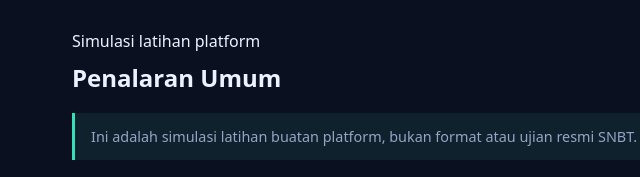
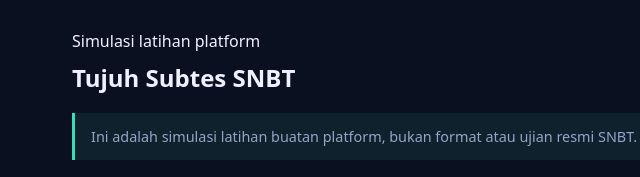
Before and after one commit to Shinsude/SuksesSNBT, a plain HTML site: page tryout.html in a window 1280 px wide. Both pictures are taken after a click on the button "Mulai Tryout". Shown: the part 255-432 px from the top of the page, 8-648 px from the left. Drawn offline with nearby package versions, Linux system fonts and the light colour scheme.

Commit message:
Clarify comprehensive tryout covers all seven subtests

```diff
--- a/tryout.html
+++ b/tryout.html
@@ -42,7 +42,7 @@
       </section>
 
       <section id="tryout-shell" hidden aria-labelledby="tryout-title">
-        <div class="tryout-toolbar"><div><p class="eyebrow">Simulasi latihan platform</p><h2 id="tryout-title">Penalaran Umum</h2></div><div class="timer" aria-live="polite"><span aria-hidden="true">Waktu</span><strong id="timer-value">105:00</strong></div></div>
+        <div class="tryout-toolbar"><div><p class="eyebrow">Simulasi latihan platform</p><h2 id="tryout-title">Tujuh Subtes SNBT</h2></div><div class="timer" aria-live="polite"><span aria-hidden="true">Waktu</span><strong id="timer-value">105:00</strong></div></div>
         <p class="tryout-notice">Ini adalah simulasi latihan buatan platform, bukan format atau ujian resmi SNBT.</p>
         <div class="tryout-layout">
           <aside class="question-nav" aria-labelledby="question-nav-title"><h3 id="question-nav-title">Navigasi soal</h3><div id="question-nav-list" class="question-nav__list"></div><p id="answered-summary" class="question-nav__summary">0 dari 70 dijawab</p></aside>
```
